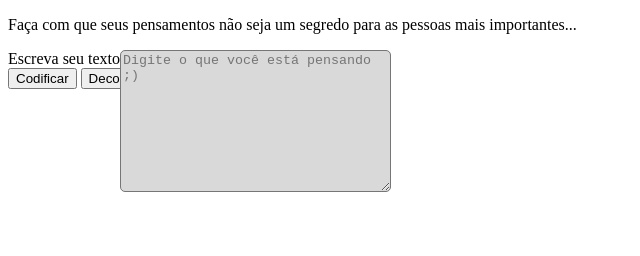
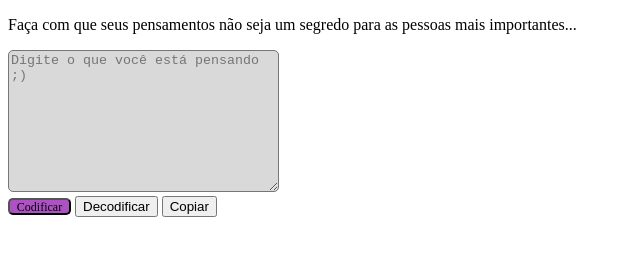
Before and after one commit to vcspc/Codificador, a plain HTML site: page index.html in a window 1280 px wide. Shown: the whole page, without its empty margins (0-640 px from the left). Drawn offline with Linux system fonts and the light colour scheme.

Commit message:
estilizado botão copiar

```diff
--- a/index.html
+++ b/index.html
@@ -13,7 +13,7 @@
 
 <body>
     <section>
-        <label for="input-message">Escreva seu texto</label>
+        <label for="input-message"></label>
        <!--- <input id="input-message" type="text">-->
         <textarea id="input-message" type="text" placeholder="Digite o que você está pensando ;)"></textarea>
     </section>
--- a/style.css
+++ b/style.css
@@ -1,9 +1,22 @@
 
 #input-message {
-position: absolute;
 width: 265px;
 height: 136px;
 
 background: #D9D9D9;
 border-radius: 5px;
+
 }
+#button-code {
+width: 63px;
+height: 17px;
+
+background: #AD51C5;
+border-radius: 5px;
+font-family: 'Inconsolata';
+font-style: normal;
+font-weight: 400;
+font-size: 12px;
+line-height: 13px;
+color: #000000;
+}
```
